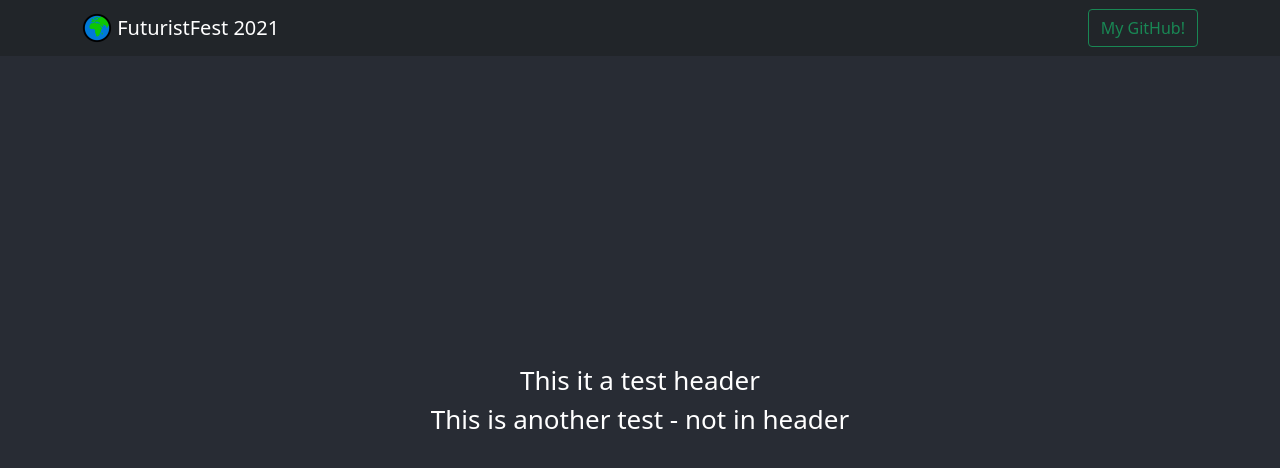
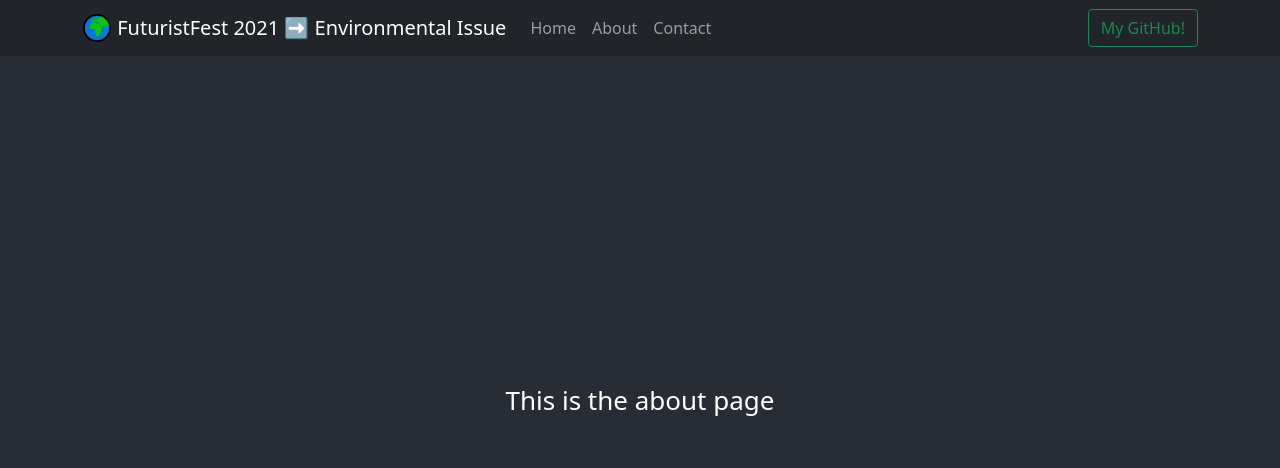
Before and after one commit to 71xn/futuristfest, a React (Create React App) app: page /about in a window 1280 px wide. Shown: the top 468 px of the page. Built offline with nearby package versions, Linux system fonts and the light colour scheme.

Commit message:
fixed routing
we now have functional pages that actually render like they are supposed to

```diff
--- a/package.json
+++ b/package.json
@@ -10,6 +10,7 @@
     "react": "^17.0.2",
     "react-bootstrap": "^2.0.0-beta.6",
     "react-dom": "^17.0.2",
+    "react-router-dom": "^5.3.0",
     "react-scripts": "4.0.3",
     "web-vitals": "^1.1.2"
   },
--- a/src/App.js
+++ b/src/App.js
@@ -1,18 +1,24 @@
-import './App.css';
-import Navigation from './components/navigation';
+import "./styles/App.css";
+import Navigation from "./components/navigation";
+import Main from "./pages/Main";
+import About from "./pages/About";
+import Contact from "./pages/Contact";
+import { BrowserRouter as Router, Switch, Route } from "react-router-dom";
+// Route renders a component based on a url
 
 function App() {
-  return (
-    <div>
-      <Navigation />
-    <div className="App">
-      <header>
-        This it a test header
-      </header>
-      This is another test - not in header
-    </div>
-    </div>
-  );
+	return (
+		<Router>
+			<Navigation />
+			<div className="App">
+				<Switch>
+					<Route path="/" exact component={Main} />
+					<Route path="/about" component={About} />
+					<Route path="/contact" component={Contact} />
+				</Switch>
+			</div>
+		</Router>
+	);
 }
 
 export default App;
--- a/src/components/navigation.js
+++ b/src/components/navigation.js
@@ -8,7 +8,7 @@ const onButtonClick = () => {
 
 const Navigation = () => {
 	return (
-		<Navbar bg="dark" variant="dark" fixed="top" expand="lg">
+		<Navbar bg="dark" variant="dark" fixed="top">
 			<Container>
 				<Navbar.Brand href="/">
 					<img
@@ -18,8 +18,13 @@ const Navigation = () => {
 						height="30"
 						className="d-inline-block align-top"
 					/>{" "}
-					FuturistFest 2021
+					FuturistFest 2021 ➡ Environmental Issue
 				</Navbar.Brand>
+				<Nav className="me-auto">
+					<Nav.Link href="/">Home</Nav.Link>
+					<Nav.Link href="/about">About</Nav.Link>
+					<Nav.Link href="/contact">Contact</Nav.Link>
+				</Nav>
 				<Navbar.Toggle />
 				<Navbar.Collapse className="justify-content-end">
 					<Button variant="outline-success" onClick={onButtonClick}>
--- /dev/null
+++ b/src/pages/About.js
@@ -0,0 +1,5 @@
+function About() {
+	return <header>This is the about page</header>;
+}
+
+export default About;
--- /dev/null
+++ b/src/pages/Contact.js
@@ -0,0 +1,5 @@
+function Contact() {
+	return <header>This is the contact page</header>;
+}
+
+export default Contact;
--- /dev/null
+++ b/src/pages/Main.js
@@ -0,0 +1,5 @@
+function Main() {
+	return <header>This is the main page</header>;
+}
+
+export default Main;
```
Also changed, not shown: src/styles/App.css (renamed from src/App.css), 2 other files (tests, documents, lock files or other folders).
